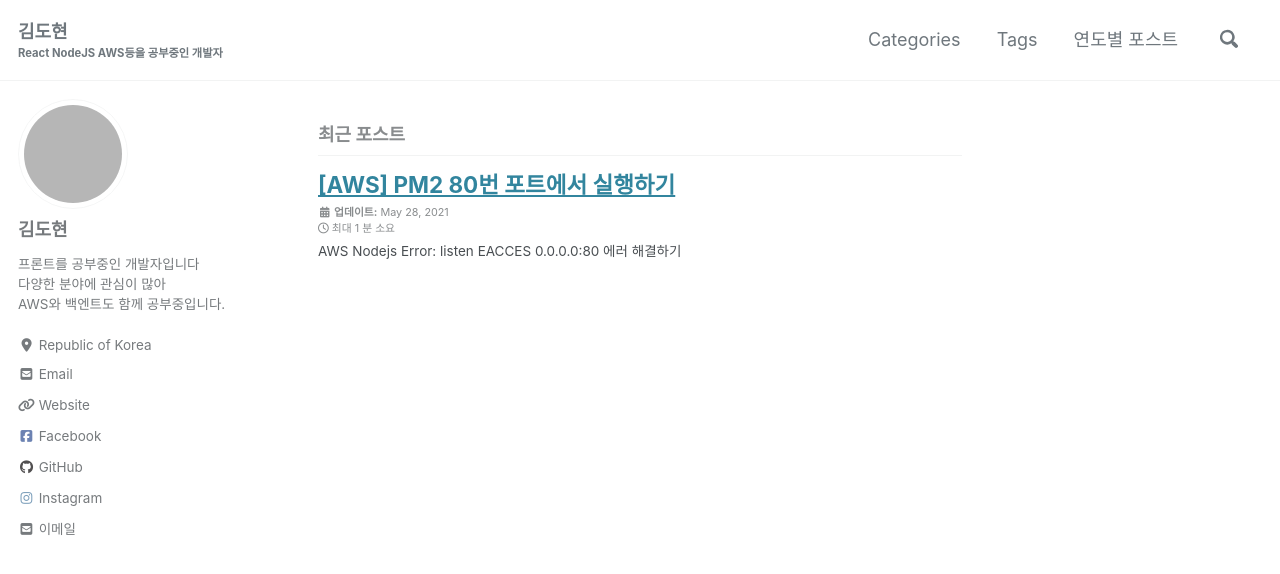
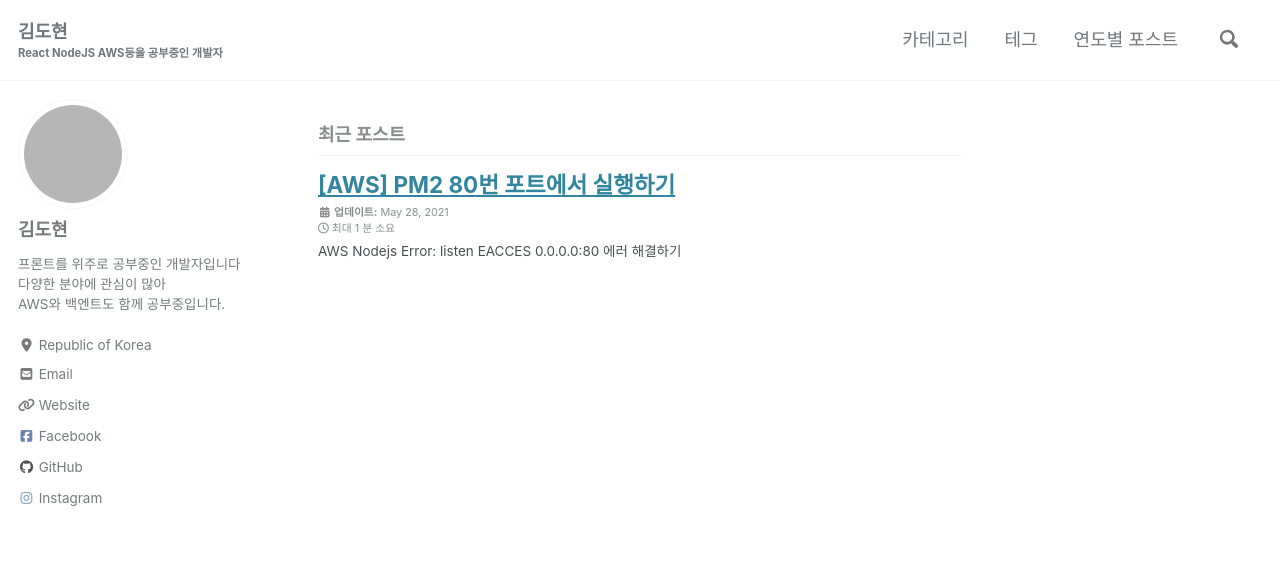
Before and after one commit to kiss8981/kiss8981.github.com, a Jekyll site: the page built from index.html, in a window 1280 px wide and 900 px high. Shown: the top 574 px of the window. Built offline with Jekyll 4.4.1, drawn with Linux system fonts in a browser that asks for light colours; cached includes are drawn as plain includes; nearby versions of some CDN libraries; a script that is not in the unit is left out; the list of posts is cut into pages by our own code; grey boxes are pictures that could not be loaded.

Commit message:
[FIX] 메인페이지 디자인

```diff
--- a/_config.yml
+++ b/_config.yml
@@ -102,9 +102,9 @@ analytics:
 author:
   name             : "김도현"
   avatar           : "https://avatars.githubusercontent.com/u/35857297?v=4" # 프로필 이미지
-  bio              : "프론트를 공부중인 개발자입니다 <br> 다양한 분야에 관심이 많아 <br> AWS와 백엔트도 함께 공부중입니다."
+  bio              : "프론트를 위주로 공부중인 개발자입니다 <br> 다양한 분야에 관심이 많아 <br> AWS와 백엔트도 함께 공부중입니다."
   location         : "Republic of Korea"
-  email            : "kdh89811@gmail.com"
+  email            : #"kdh89811@gmail.com"
   links:
     - label: "Email"
       icon: "fas fa-fw fa-envelope-square"
--- a/_data/navigation.yml
+++ b/_data/navigation.yml
@@ -1,8 +1,8 @@
 # main links
 main:
-  - title: "Categories"
+  - title: "카테고리"
     url: /categories/
-  - title: "Tags"
+  - title: "테그"
     url: /tags/
 #  - title: "About"
 #    url: /about/
--- a/assets/js/plugins/markerwidget.js
+++ b/assets/js/plugins/markerwidget.js
@@ -5,7 +5,7 @@
     js.onload = function(){
         window.makerWidgetComInit({
         position: "right",
-        widget: "8mnpqgeqiyruagr3-jgcvvdkqr35fuyox-whwv9asjyonauycg"
+        widget: "vokwoiwql1xmgjkb-oixced0nv9keaaf0-itlya8nzojm7inpd"
     })};
     js.src = "https://makerwidget.com/js/embed.js";
     fjs.parentNode.insertBefore(js, fjs)
```
